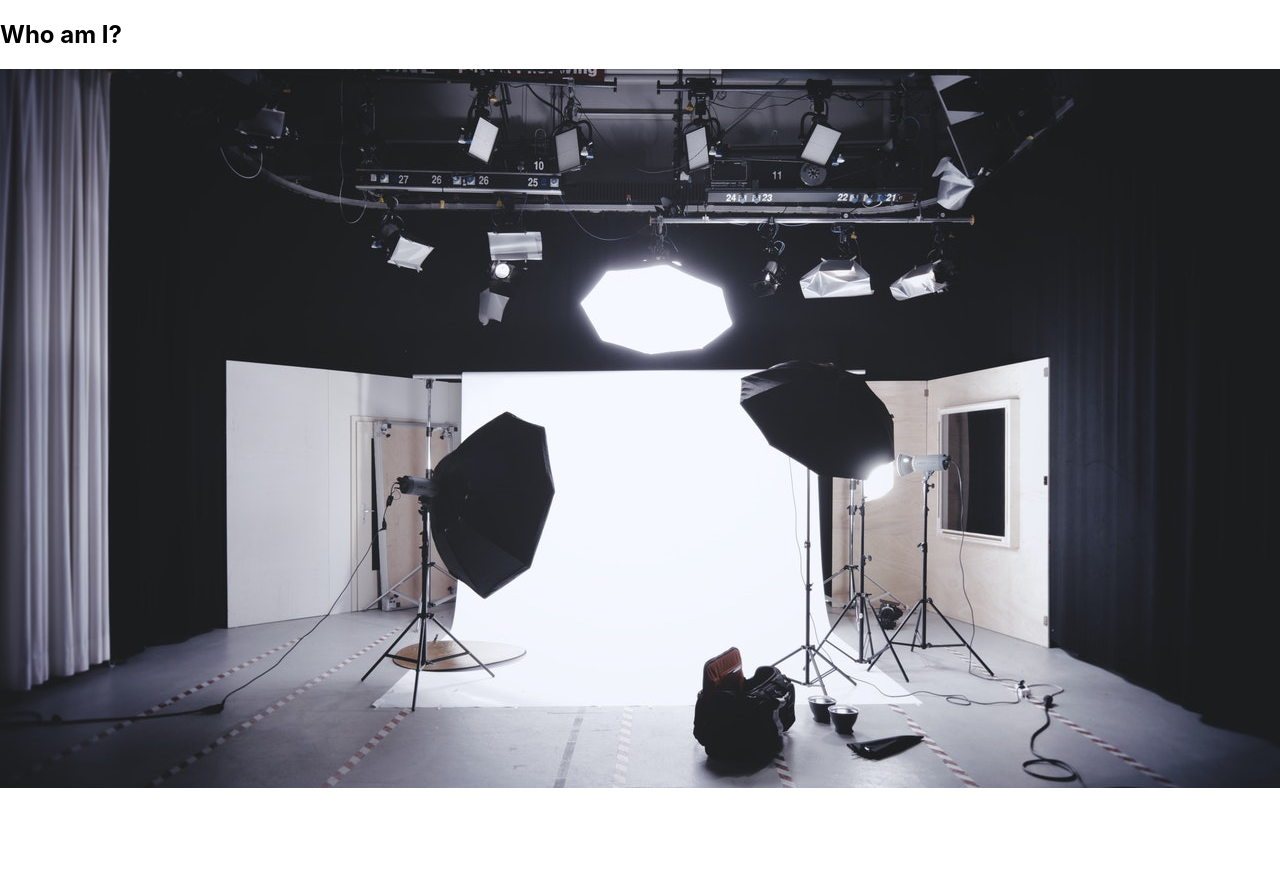
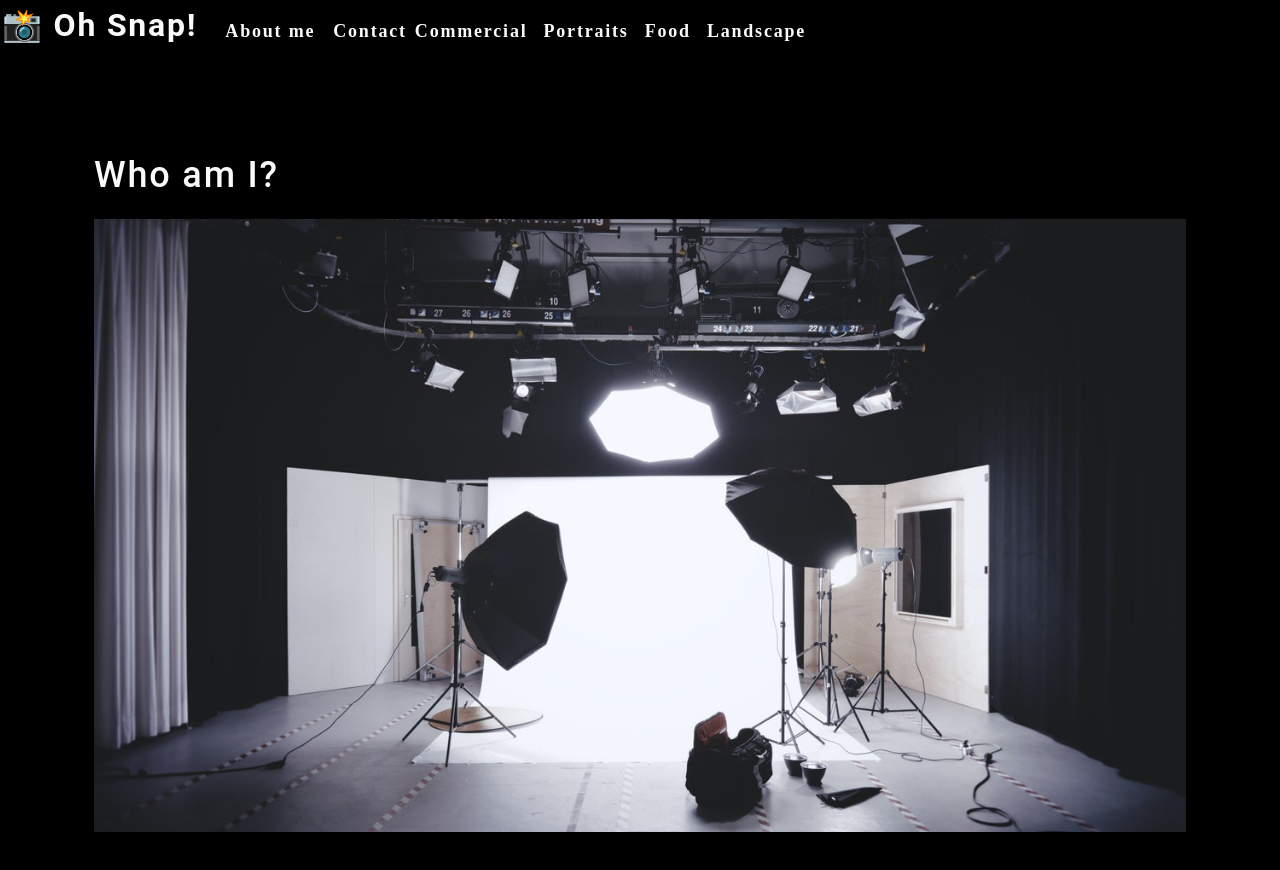
Before and after one commit to emholmes/photo-port, a React (Create React App) app: page / in a window 1280 px wide. Shown: the top 870 px of the page. Before the commit the page ends 800 px from the top, so only its background shows below. Built offline with nearby package versions, Linux system fonts and the light colour scheme.

Commit message:
create nav section

```diff
--- a/src/App.js
+++ b/src/App.js
@@ -1,10 +1,12 @@
 import React from 'react';
 import './App.css';
 import About from './components/About';
+import Nav from './components/Nav';
 
 function App() {
   return (
     <div>
+      <Nav />
       <main>
         <About />
       </main>
--- /dev/null
+++ b/src/components/Nav/index.js
@@ -0,0 +1,51 @@
+import React from "react";
+
+const Nav = () => {
+  const categories = [
+    {
+      name: "Commercial",
+      description: "Photos of grocery stores, food trucks, and other commercial projects",
+    },
+    { name: "Portraits", description: "Portraits of people in my life" },
+    { name: "Food", description: "Delicious delicacies" },
+    {
+      name: "Landscape",
+      description: "Fields, farmhouses, waterfalls, and the beauty of nature",
+    },
+  ];
+
+  function categorySelected(name) {
+    console.log(`${name} clicked`)
+  }
+
+  return (
+    <header className="flex-row">
+      <h2>
+        <a href="/">
+          <span role="img" aria-label="camera"> 📸</span> Oh Snap!
+        </a>
+      </h2>
+      <nav>
+        <ul className="flex-row px-1">
+          <li className="mx-2">
+            <a href="#about">
+              About me
+            </a>
+          </li>
+          <li>
+            <span>Contact</span>
+          </li>
+          {categories.map((category) => (
+            <li className="mx-1" key={category.name}>
+              <span onClick={() => categorySelected(category.name)}>
+                {category.name}
+              </span>
+            </li>
+          ))}
+        </ul>
+      </nav>
+    </header>
+  )
+}
+
+export default Nav;
--- a/src/index.css
+++ b/src/index.css
@@ -1,13 +1,295 @@
+
+main {
+	margin: 0 auto;
+	max-width: 90%;
+  padding: 50px 30px;
+}
+:root {
+  --primary: #8c54ff;
+  --secondary: #F3A847;
+  --tertiary: #B12704;
+  --light: #fafafa;
+  --dark: #000000;
+  --darker: #111111;
+  --error: rgb(228, 46, 1);
+  --spacing-one: calc(1rem * 0.5);
+  --spacing-two: calc(1rem);
+  --spacing-five: calc(2.5rem);
+
+}
+
+* {
+  box-sizing: border-box;
+}
+
+html,
+body {
+  min-height: 100%;
+}
+
 body {
   margin: 0;
-  font-family: -apple-system, BlinkMacSystemFont, 'Segoe UI', 'Roboto', 'Oxygen',
-    'Ubuntu', 'Cantarell', 'Fira Sans', 'Droid Sans', 'Helvetica Neue',
-    sans-serif;
-  -webkit-font-smoothing: antialiased;
-  -moz-osx-font-smoothing: grayscale;
+  padding: 0;
+  font-weight: 600;
+  line-height: 1.5;
+  font-size: 18px;
+  letter-spacing: .1em;
+  background: var(--dark);
+  color: var(--light);
+  font-family: 'Poiret One', cursive;
+
 }
 
-code {
-  font-family: source-code-pro, Menlo, Monaco, Consolas, 'Courier New',
-    monospace;
+h1,
+h2,
+h3,
+h4,
+h5,
+h6 {
+  font-family: 'Roboto', sans-serif;
+  font-weight: 500;
+  margin: 5px 0;
+  line-height: 1.25;
 }
+
+h1 {
+  font-size: 2.25rem;
+}
+
+h2 {
+  font-size: 2rem;
+}
+
+h3 {
+  font-size: 1.75rem;
+}
+
+h4 {
+  font-size: 1.5rem;
+}
+
+h5 {
+  font-size: 1.25rem;
+}
+
+h6 {
+  font-size: 1rem;
+}
+
+p {
+  font-size: 1.1rem;
+  margin-top: 0;
+}
+
+a {
+  color: var(--tertiary);
+  text-decoration: none;
+  font-weight: bold;
+}
+
+a:hover {
+  text-decoration: underline;
+}
+
+header {
+  background: var(--dark);
+}
+
+header a {
+  color: var(--light);
+}
+
+button {
+  font-size: 1rem;
+  text-decoration: none;
+  padding: 0.25rem 1rem;
+  border-radius: .5rem;
+  border: none;
+  outline: none;
+  cursor: pointer;
+  margin: 0 1px;
+  background-color: var(--secondary);
+}
+
+button:hover {
+  opacity: .8;
+}
+
+button[disabled] {
+  cursor: default;
+  opacity: .8;
+}
+
+img {
+  max-width: 100%;
+}
+
+span[role="img"] {
+  cursor: default;
+}
+
+form {
+  width: 40%;
+}
+
+input {
+  font-size: 1rem;
+  padding: 0.25rem;
+  border: 1px solid var(--dark);
+  outline: none;
+  border-radius: 3px;
+  transition: box-shadow 0.2s;
+}
+
+input:focus {
+  border: 1px solid var(--secondary);
+  box-shadow: 0 0 .25rem rgba(0, 0, 0, .5);
+}
+
+li {
+  list-style: none;
+}
+
+nav a:hover {
+  text-decoration: none;
+}
+
+nav  li {
+  cursor: pointer;
+}
+
+textarea {
+	width: 600px;
+	height: 120px;
+	border: 3px solid #cccccc;
+	padding: 5px;
+}
+
+.container {
+  width: 85%;
+  max-width: 1200px;
+  margin-left: auto;
+  margin-right: auto;
+}
+
+.flex-row {
+  display: flex;
+  flex-wrap: wrap;
+}
+
+.space-between {
+  justify-content: space-between;
+}
+
+.flex-end {
+  justify-content: flex-end;
+}
+
+.mx-1 {
+  margin-right: var(--spacing-one);
+  margin-left: var(--spacing-one);
+}
+
+.mx-2 {
+  margin-right: var(--spacing-two);
+  margin-left: var(--spacing-two);
+}
+
+.my-1 {
+  margin-top: var(--spacing-one);
+  margin-bottom: var(--spacing-one);
+}
+
+.my-2 {
+  margin-top: var(--spacing-two);
+  margin-bottom: var(--spacing-two);
+}
+
+.my-5 {
+  margin-top: var(--spacing-five);
+  margin-bottom: var(--spacing-five);
+}
+
+.px-1 {
+  padding-right: var(--spacing-one);
+  padding-left: var(--spacing-one);
+}
+
+.px-2 {
+  padding-right: var(--spacing-two);
+  padding-left: var(--spacing-two);
+}
+
+.py-1 {
+  padding-top: var(--spacing-one);
+  padding-bottom: var(--spacing-one);
+}
+
+.py-2 {
+  padding-top: var(--spacing-two);
+  padding-bottom: var(--spacing-two);
+}
+
+.card {
+  width: 25%;
+  text-align: center;
+}
+
+.img-thumbnail {
+  width: auto;
+  height: 300px;
+  margin-bottom: 50px;
+  cursor: pointer;
+}
+
+.modalBackdrop {
+	background: rgba(0, 0, 0, .65);
+	bottom: 0;
+	left: 0;
+	overflow: auto;
+	position: fixed;
+	right: 0;
+	top: 0;
+	z-index: 1;
+}
+
+.modalContainer {
+	background: var(--darker);
+	border-radius: 5px;
+	max-width: 100%;
+	margin: 50px auto;
+	padding: 15px;
+	width: 960px;
+}
+
+.modalTitle {
+	font-size: 18px;
+	font-weight: 600;
+	margin-bottom: 25px;
+}
+
+button {
+	background: var(--primary);
+	border: 0;
+	border-radius: 5px;
+	color: #fff;
+	cursor: pointer;
+	font-size: 16px;
+	font-weight: 600;
+	margin-bottom: 30px;
+	padding: 10px 15px;
+}
+
+a {
+	border-radius: 5px;
+	color: var(--primary);
+	font-weight: 600;
+	padding: 2px 4px;
+	margin-left: -2px;
+	margin-right: -2px;
+
+}
+
+.navActive {
+  color: var(--secondary);
+}
```
